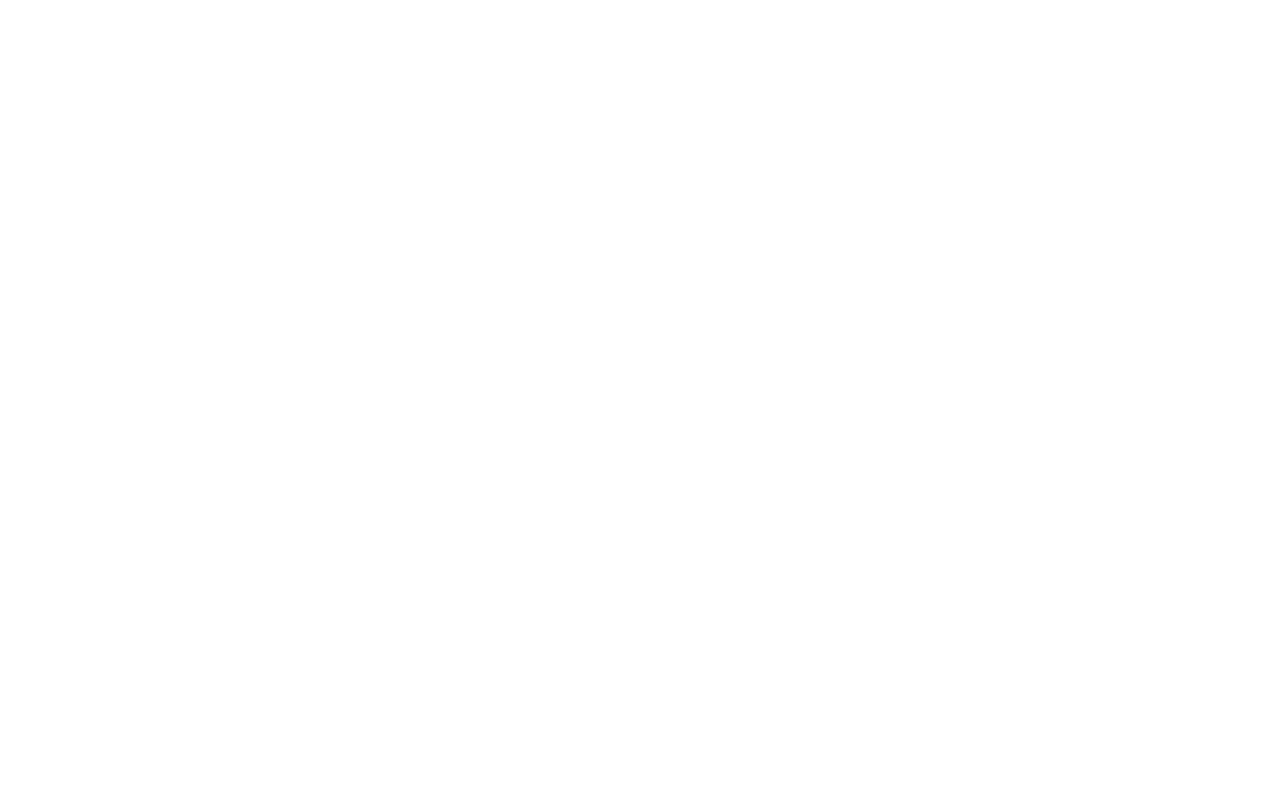
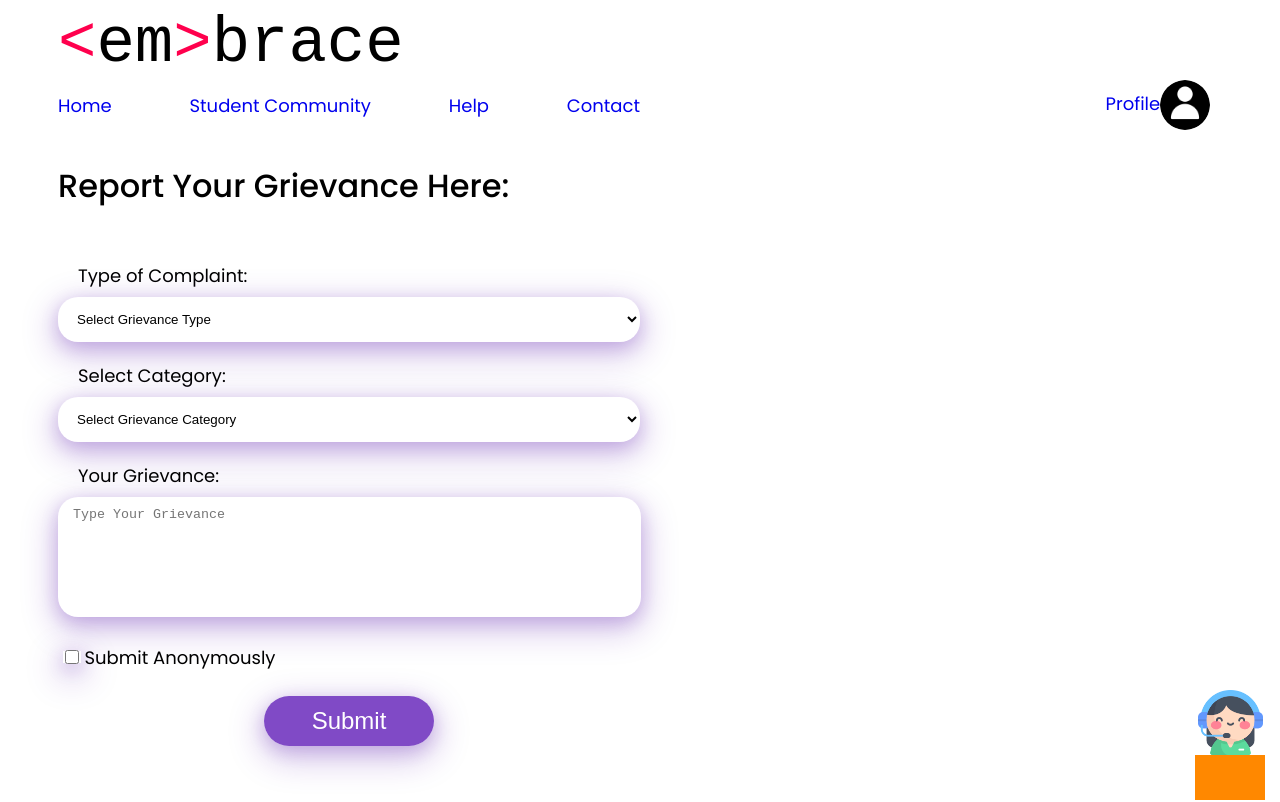
Before and after one commit to Shashank1902/Student-Grievance-System-Design, a React (Create React App) app: page /Help in a window 1280 px wide. Shown: the top 802 px of the page. Built offline with nearby package versions, Linux system fonts and the light colour scheme.

Commit message:
Links add to the topnavbar

```diff
--- a/src/App.js
+++ b/src/App.js
@@ -18,30 +18,35 @@
   render() {
     return (
       <Router>
-        <ScrollToTop/>
+        <ScrollToTop />
         <div className="app">
           <Switch>
-          <Route path="/" exact component = {StudentHome} />
-          <Route path="/MentalHealth" exact component = {MentalHealth} />
-          <Route path="/FeeRelatedIssues" exact component = {FeeRelatedIssues} />
-          <Route path="/LostandFound" exact component = {LostandFound} />
-          <Route path="/AntiRagging" exact component = {AntiRagging} />
-          <Route path="/TransportationIssues" exact component = {TransportationIssues} />
-          <Route path="/LibandLabIssues" exact component = {LibandLabIssues} />
-
-
-          {/* <StudentCommunity />  */}
-          {/* <Help /> */}
-          {/* <Profile /> */}
-          {/* <Contact /> */}
-          {/* <LoginPage/> */}
-
+            <Route path="/" exact component={StudentHome} />
+            <Route path="/MentalHealth" exact component={MentalHealth} />
+            <Route
+              path="/FeeRelatedIssues"
+              exact
+              component={FeeRelatedIssues}
+            />
+            <Route path="/LostandFound" exact component={LostandFound} />
+            <Route path="/AntiRagging" exact component={AntiRagging} />
+            <Route
+              path="/TransportationIssues"
+              exact
+              component={TransportationIssues}
+            />
+            <Route path="/LibandLabIssues" exact component={LibandLabIssues} />
+            <Route
+              path="/StudentCommunity"
+              exact
+              component={StudentCommunity}
+            />
+            <Route path="/Help" exact component={Help} />
+            <Route path="/Contact" exact component={Contact} />
+            <Route path="/Profile" exact component={Profile} />
           </Switch>
-
         </div>
-
       </Router>
-
     );
   }
 }
--- a/src/Components/GrievanceForm/Grievanceform.jsx
+++ b/src/Components/GrievanceForm/Grievanceform.jsx
@@ -1,9 +1,24 @@
+import {useRef} from "react";
 import "./grievanceform.css";
 
 function Grievanceform() {
+
+  const grievanceType = useRef("null");
+  const grievanceCat = useRef("null");
+  const grievanceText = useRef("null");
+  const isAnonymous = useRef("null");
+
+  const handleSubmit = (e) => {
+    e.preventDefault();
+    console.log(grievanceType.current.value);
+    console.log(grievanceCat.current.value);
+    console.log(grievanceText.current.value);
+    console.log(isAnonymous.current.value);
+  }
+
   return (
     <>
-      <form className="grievanceForm">
+      <form className="grievanceForm" onSubmit={handleSubmit}>
         <p className="formTitle">Report Your Grievance Here:</p>
         <div className="inputContainer1">
           <label className="inputLabel1" htmlFor="Type_of_Complaint">
@@ -14,6 +29,7 @@
             name="Type of Complaint"
             id="Type_of_Complaint"
             defaultValue="-"
+            ref={grievanceType}
           >
             <option value="-" disabled>
               Select Grievance Type
@@ -33,6 +49,7 @@
             placeholder="Select Category"
             id="Category"
             defaultValue="-"
+            ref={grievanceCat}
           >
             <option value="-" disabled>
               Select Grievance Category
@@ -53,6 +70,7 @@
             id="Your_grievance"
             name="Your grievance"
             placeholder="Type Your Grievance"
+            ref={grievanceText}
           ></textarea>
         </div>
 
@@ -62,6 +80,7 @@
             id="Submit_Anonymously"
             name="Submit Anonymously"
             type="checkbox"
+            ref={isAnonymous}
           />
 
           <label className="labelAnonymously" htmlFor="Submit_Anonymously">
@@ -71,7 +90,7 @@
 
         <div className="buttonContainer">
           <label htmlFor="submit">
-            <button className="buttonSubmit" id="submit">
+            <button className="buttonSubmit" id="submit" type="submit">
               Submit
             </button>
           </label>
--- a/src/Components/TopNavbar/TopNavbar.jsx
+++ b/src/Components/TopNavbar/TopNavbar.jsx
@@ -1,3 +1,4 @@
+import {Link} from "react-router-dom";
 import "./topnavbar.css";
 
 function TopNavbar() {
@@ -12,15 +13,25 @@
                 </div>
                 <div className="flex-container">
                     <div className="nav-container1">
+                    <Link style={{ textDecoration: "none" }} to="/">
                         <span className="nav-item">Home</span>
+                    </Link>
+                    <Link style={{ textDecoration: "none" }} to="/StudentCommunity">
                         <span className="nav-item">Student Community</span>
+                    </Link>
+                    <Link style={{ textDecoration: "none" }} to="/Help">
                         <span className="nav-item">Help</span>
+                    </Link>
+                    <Link style={{ textDecoration: "none" }} to="/Contact">
                         <span className="nav-item">Contact</span>
+                    </Link>
 
                     </div>
                     <div className="nav-container2">
+                    <Link style={{ textDecoration: "none" }} to="/Profile">
                         <span className="profile-text">Profile</span>
                         <span><img className="icon" src="assets/profileicon.png" alt="User" /></span>
+                    </Link>
                     </div>
                 </div>
 
```
Also changed, not shown: 1 other file (tests, documents, lock files or other folders).
